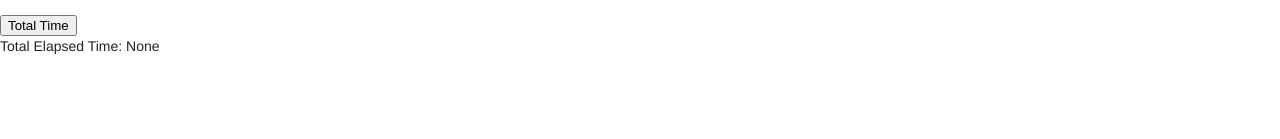
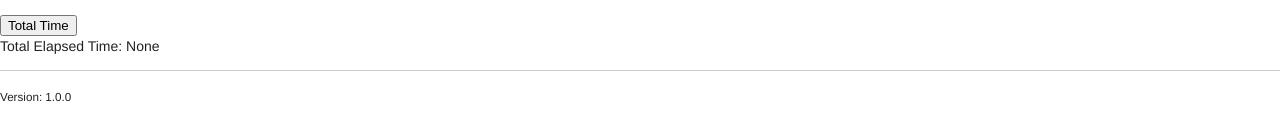
Before and after one commit to cold-coffee-3487/timekeeper-js, a website: page public/index.html in a window 1280 px wide. Shown: the part 269-408 px from the top of the page. Drawn offline with nearby package versions, Linux system fonts and the light colour scheme.

Commit message:
with version info

```diff
--- a/public/index.html
+++ b/public/index.html
@@ -47,7 +47,15 @@
     </div>
     <div id="total-elapsed-time">
         Total Elapsed Time: None
+        <hr>
     </div>
 
+
+
 </body>
+<footer>
+    <div>
+        <small id="version-info"> --- </small>
+    </div>
+</footer>
 </html>
--- a/public/script.js
+++ b/public/script.js
@@ -1,3 +1,5 @@
+const VERSION = '1.0.0';
+
 function strToTime(timeStr) {
     const splitTime = timeStr.split(' ');
     timeStr = splitTime[0];
@@ -163,6 +165,7 @@ function clearData() {
 
 window.onload = function() {
     loadDataFromCookie();
+    document.getElementById('version-info').textContent = 'Version: ' + VERSION;
 };
 
 window.onbeforeunload = function() {
```
